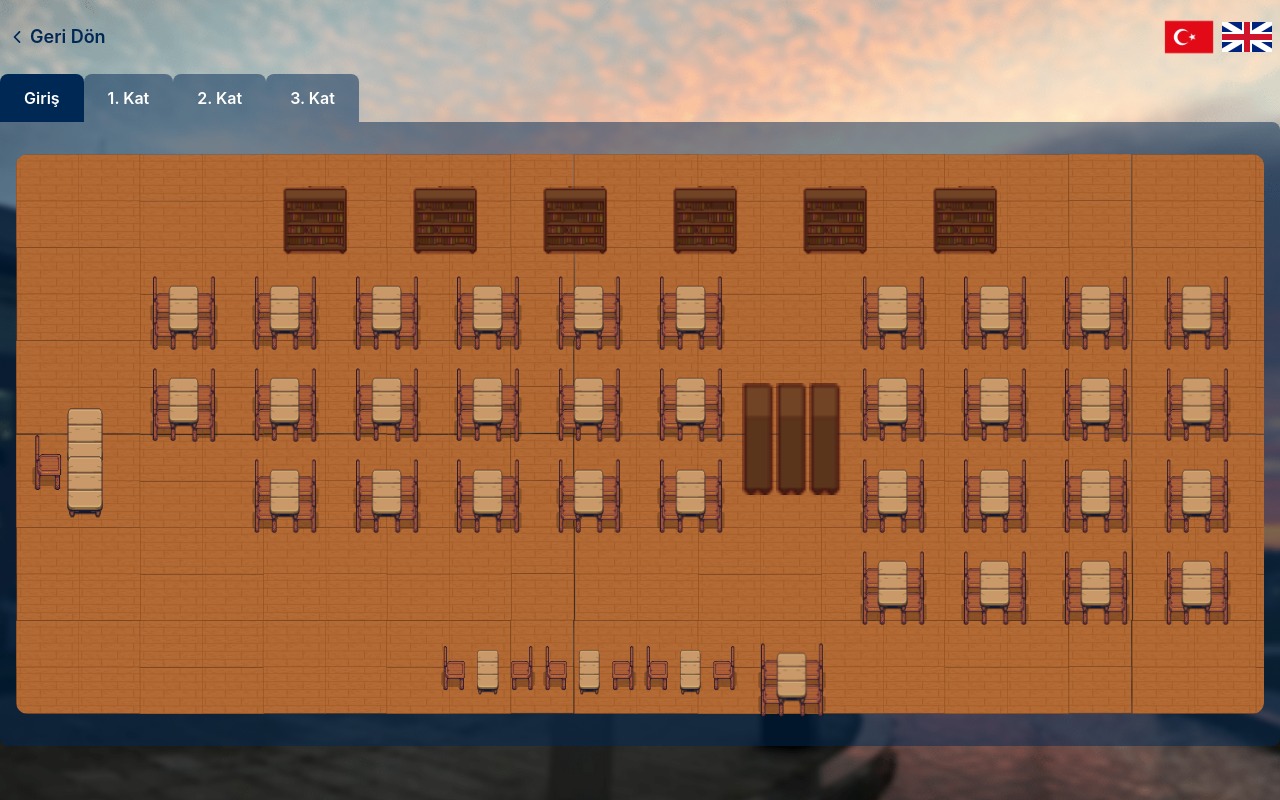
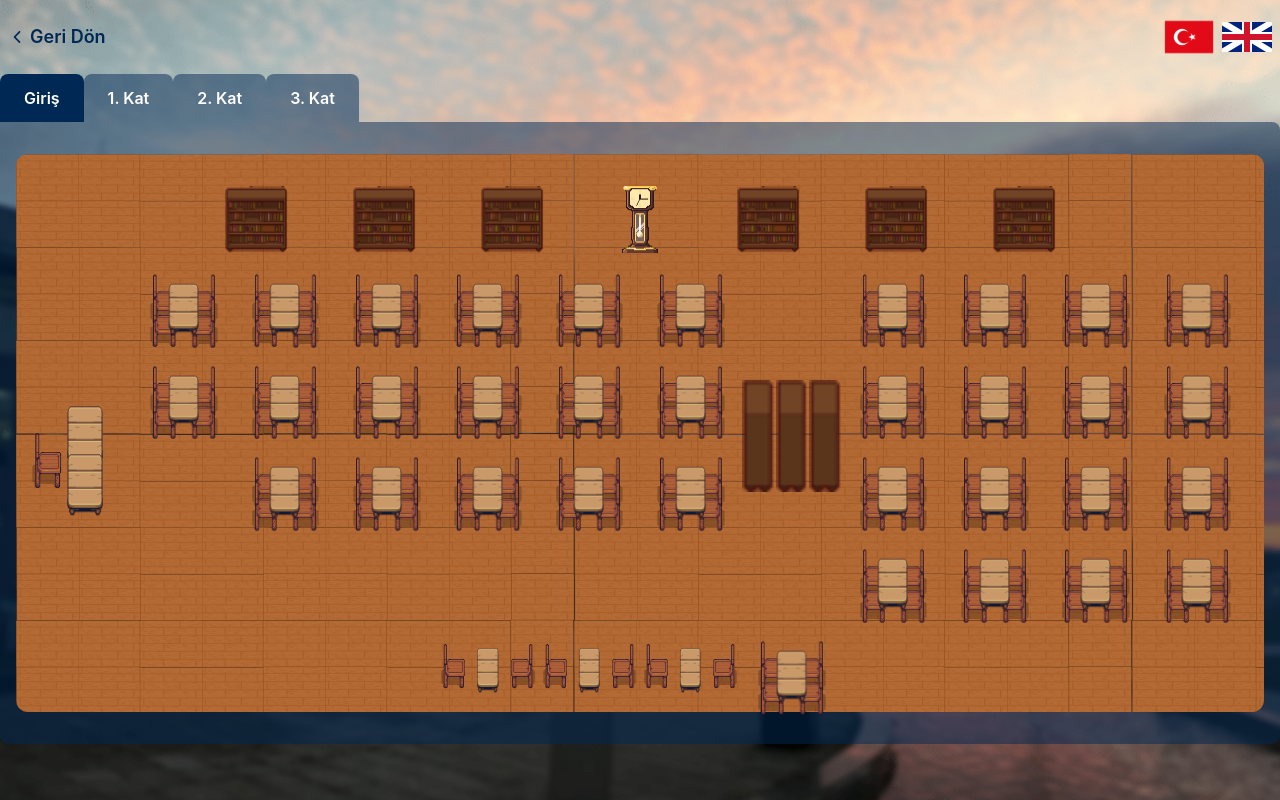
Before and after one commit to rsemihkoca/ITUMIK_frontend, a React (Create React App) app: page /floors/0 in a window 1280 px wide. Built offline with nearby package versions, Linux system fonts and the light colour scheme.

Commit message:
clock gif

```diff
--- a/src/pages/Floors.js
+++ b/src/pages/Floors.js
@@ -6,6 +6,7 @@ import bookshelfFront from '../assets/icons/bookshelt-front.png'
 import library from '../assets/icons/bookshelf.png'
 import table from '../assets/icons/table.png'
 import chair from '../assets/icons/freeChair.svg'
+import clock from '../assets/gif/Saat.gif'
 import { useTranslation } from "react-i18next"
 import mobileLibrary from '../assets/icons/mobileLibrary.svg'
 export const Floors = () => {
@@ -20,14 +21,15 @@ export const Floors = () => {
   return (
     <FloorsLayout>
       {floor === 0 &&
-        <div className="floor mx-4 rounded-xl pt-8  min-w-[200vw] sm:min-w-[1200px] my-8 sm:my-0">
-          <div className="flex justify-center gap-16">
-            <img width={66} src={bookshelfFront} className="col-span-1 col-start-1 col-end-1 row-span-4" />
-            <img width={66} src={bookshelfFront} className="col-span-1 col-start-1 col-end-1 row-span-4" />
-            <img width={66} src={bookshelfFront} className="col-span-1 col-start-1 col-end-1 row-span-4" />
-            <img width={66} src={bookshelfFront} className="col-span-1 col-start-1 col-end-1 row-span-4" />
-            <img width={66} src={bookshelfFront} className="col-span-1 col-start-1 col-end-1 row-span-4" />
-            <img width={66} src={bookshelfFront} className="col-span-1 col-start-1 col-end-1 row-span-4" />
+        <div className="floor mx-4 rounded-xl pt-2 sm:pt-8  min-w-[200vw] sm:min-w-[1200px] my-8 sm:my-0">
+          <div className="flex justify-center gap-4 sm:gap-16">
+            <img src={bookshelfFront} className="sm:w-16 w-12 col-span-1 col-start-1 col-end-1 row-span-4" />
+            <img src={bookshelfFront} className="sm:w-16 w-12 col-span-1 col-start-1 col-end-1 row-span-4" />
+            <img src={bookshelfFront} className="sm:w-16 w-12 col-span-1 col-start-1 col-end-1 row-span-4" />
+            <img src={clock} className="sm:w-16 w-12 col-span-1 col-start-1 col-end-1 row-span-4" />
+            <img src={bookshelfFront} className="sm:w-16 w-12 col-span-1 col-start-1 col-end-1 row-span-4" />
+            <img src={bookshelfFront} className="sm:w-16 w-12 col-span-1 col-start-1 col-end-1 row-span-4" />
+            <img src={bookshelfFront} className="sm:w-16 w-12 col-span-1 col-start-1 col-end-1 row-span-4" />
           </div>
           <div className="h-full px-4 grid grid-cols-12 grid-rows-5  min-w-[200vw] sm:min-w-[1200px] ">
             <div className="col-span-1 col-start-1 col-end-1 row-span-4 flex items-center">
```
Also changed, not shown: src/assets/gif/Saat.gif (added).
